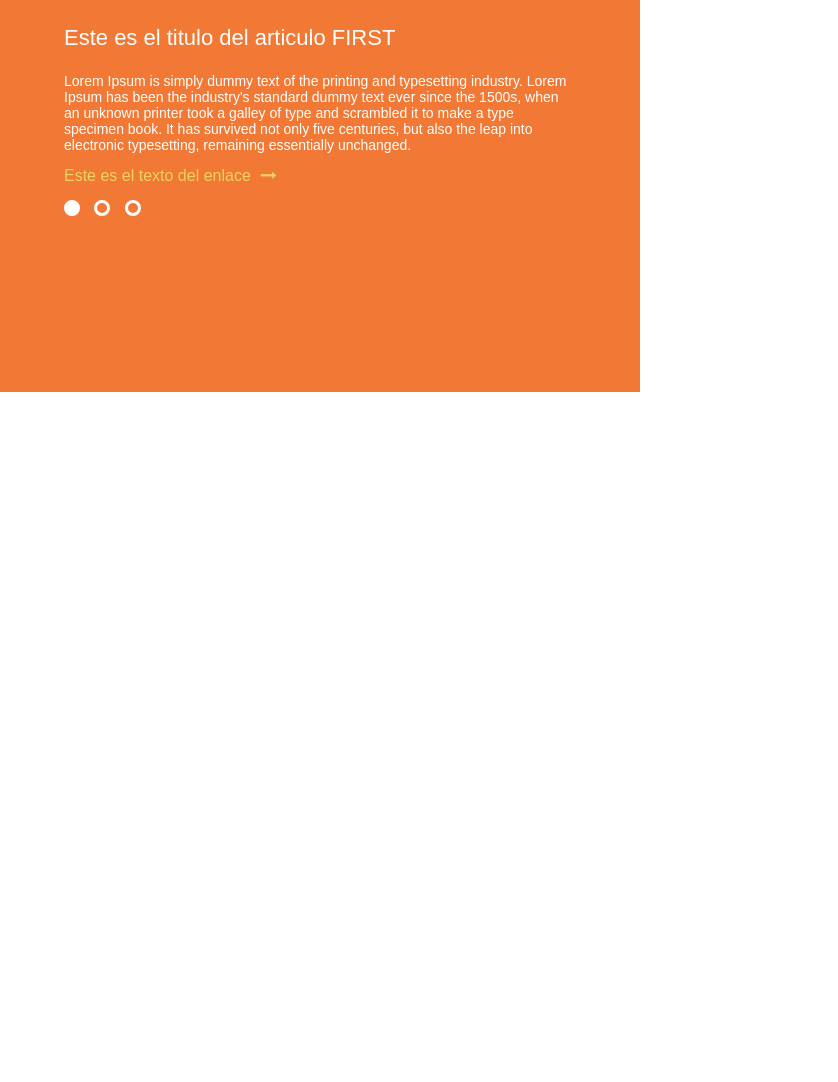
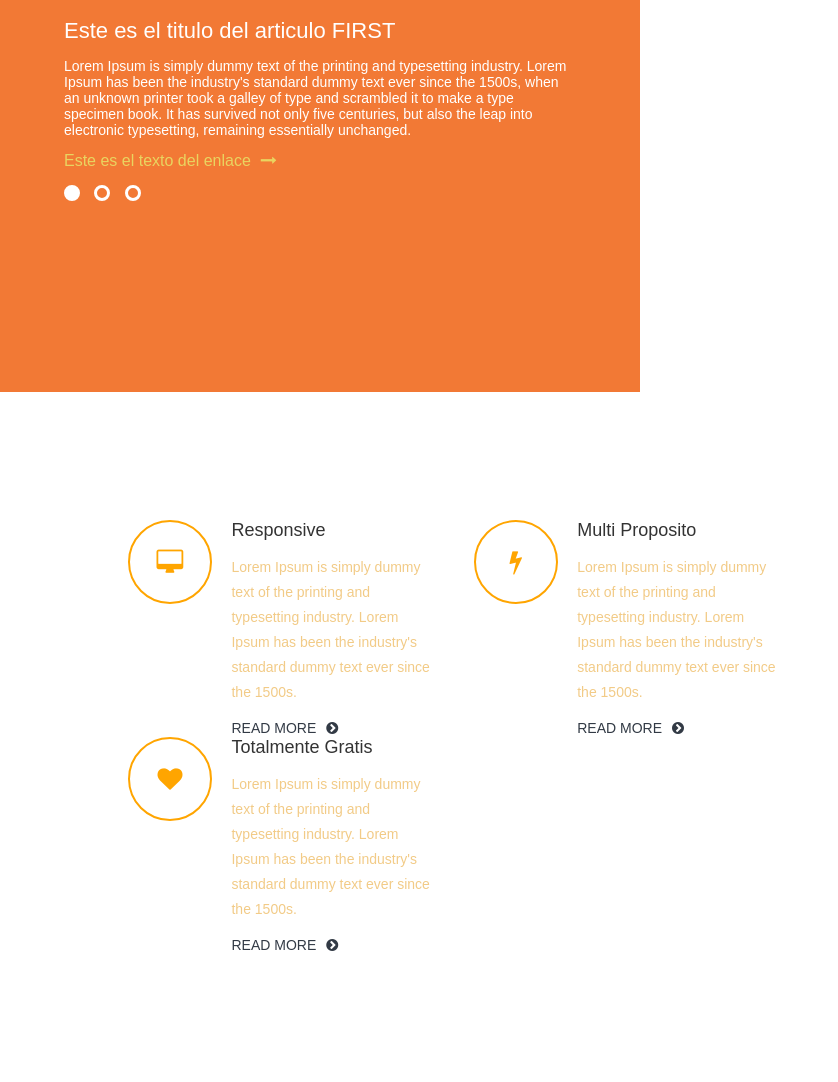
Before and after one commit to rodr7go/single-page, a website: page lib/pug/index.pug in a window 1280 px wide. Shown: the part 1888-2970 px from the top of the page, without its empty margins (0-838 px from the left). Before the commit the page ends 2280 px from the top, so only its background shows below. Drawn offline with nearby package versions, Linux system fonts and the light colour scheme; files that its build step writes are made by us from their sources; files whose address does not match are found by name.

Commit message:
features section ok

```diff
--- a/lib/js/scripts.js
+++ b/lib/js/scripts.js
@@ -43,10 +43,6 @@
             $('.Fourth-sectionArticlesLinks .first').removeClass('active');
             $(this).addClass('active');
         });
-
-        // $('.article-link').on('click', function(){
-        //     $(this).toggleClass('active');
-        // });
     }
 
 
--- a/lib/pug/index.pug
+++ b/lib/pug/index.pug
@@ -9,7 +9,7 @@ block Main
 
     section.Second-section.content-center#about
         a(href='#' class='js-modal-btn Second-sectionLink' data-video-id='QQr-oIhnQDc')#Video-sectionBtn Ver video
-            i.fa.fa-play-circle
+            i.fa.fa-play-circle-o
 
     section.Third-section.content-center.main-box-shadow
         i.fa.fa-html5
@@ -38,3 +38,32 @@ block Main
                     li: a(href='#' class='article-link first active')
                     li: a(href='#' class='article-link second')
                     li: a(href='#' class='article-link third')
+
+    section.Fifth-section.content-cente
+        .wrapper
+            article.Fifth-sectionArticle
+                span.feature-icon
+                    i.fa.fa-desktop
+                .feature-content
+                    h3.feature-contentTitle Responsive
+                    p.feature-contentParagraph Lorem Ipsum is simply dummy text of the printing and typesetting industry. Lorem Ipsum has been the industry's standard dummy text ever since the 1500s.
+                    a(href='#' class='feature-contentLink') READ MORE
+                        i.fa.fa-chevron-circle-right
+
+            article.Fifth-sectionArticle
+                span.feature-icon
+                    i.fa.fa-flash
+                .feature-content
+                    h3.feature-contentTitle Multi Proposito
+                    p.feature-contentParagraph Lorem Ipsum is simply dummy text of the printing and typesetting industry. Lorem Ipsum has been the industry's standard dummy text ever since the 1500s.
+                    a(href='#' class='feature-contentLink') READ MORE
+                        i.fa.fa-chevron-circle-right
+
+            article.Fifth-sectionArticle
+                span.feature-icon
+                    i.fa.fa-heart
+                .feature-content
+                    h3.feature-contentTitle Totalmente Gratis
+                    p.feature-contentParagraph Lorem Ipsum is simply dummy text of the printing and typesetting industry. Lorem Ipsum has been the industry's standard dummy text ever since the 1500s.
+                    a(href='#' class='feature-contentLink') READ MORE
+                        i.fa.fa-chevron-circle-right
--- a/lib/scss/_index.scss
+++ b/lib/scss/_index.scss
@@ -38,6 +38,8 @@
 		color: $color-orange;
 		i {
 			margin-left: 10px;
+			font-size: 50px;
+			vertical-align: middle;
 		}
 	}
 }
@@ -98,6 +100,66 @@
 	}
 }
 
+.Fifth-section {
+	//height: 100vh;
+	padding: 8em 0;
+	.wrapper {
+		margin: 0 auto;
+	}
+	&Article {
+		margin-bottom: 3em;
+		@media screen and (min-width: 1024px) {
+			width: 33.3333333333333333333333333333333333333%;
+			display: inline-block;
+			margin-bottom: 0;
+		}
+	}
+	.feature-icon {
+		border: 2px solid $color-orange;
+		color: $color-orange;
+		display: inline-block;
+		width: 80px;
+		height: 80px;
+		border-radius: 50%;
+		text-align: center;
+		font-size: 25px;
+		line-height: 80px;
+		vertical-align: top;
+		margin-right: 15px;
+	}
+	.feature-content {
+		width: 70%;
+		display: inline-block;
+		&Title {
+			color: #333333;
+			font-weight: lighter;
+			font-size: 18px;
+		}
+		&Paragraph {
+			color: #f2cb87;
+			line-height: 25px;
+			font-size: 14px;
+		}
+		&Link {
+			color: #323a45;
+			font-size: 14px;
+			transition: all .3s linear;
+			i {
+				margin-left: 10px;
+			}
+			&:hover {
+				color: $color-orange;
+			}
+		}
+		@media screen and (min-width: 768px) {
+			width: 80%;
+		}
+		@media screen and (min-width: 1024px) {
+			width: 60%;
+		}
+	}
+}
+
 .Third-section, .Fourth-section{
 	@media screen and (min-width: 768px) {
 		width: 50%;
--- a/lib/scss/styles.scss
+++ b/lib/scss/styles.scss
@@ -6,6 +6,11 @@
 
 body {
 	font-family: sans-serif;
+}
+
+h1,h2,h3,h4,h5,h6 {
+	margin: 0;
+	padding: 0;
 }
 
 ul {
```
Also changed, not shown: public/css/styles.css, public/index.html.
